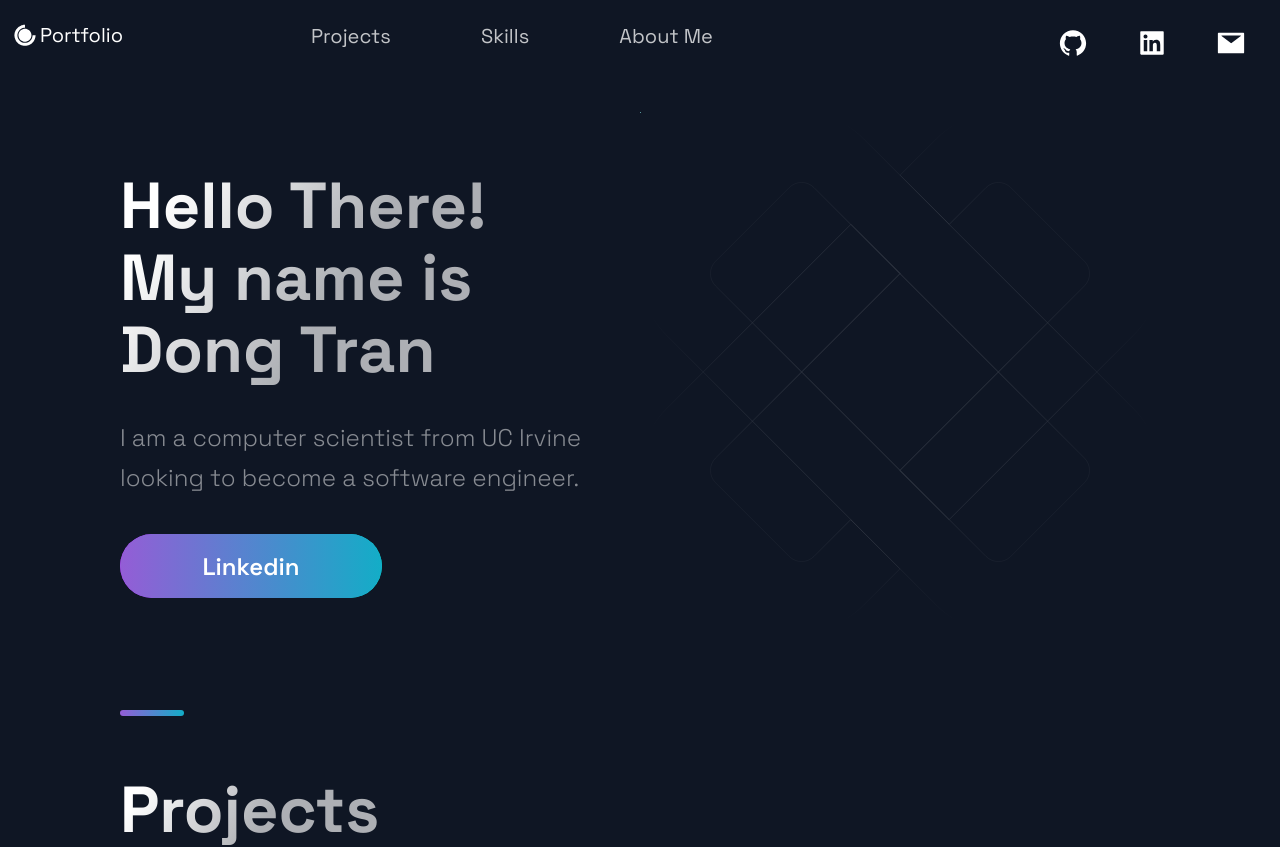
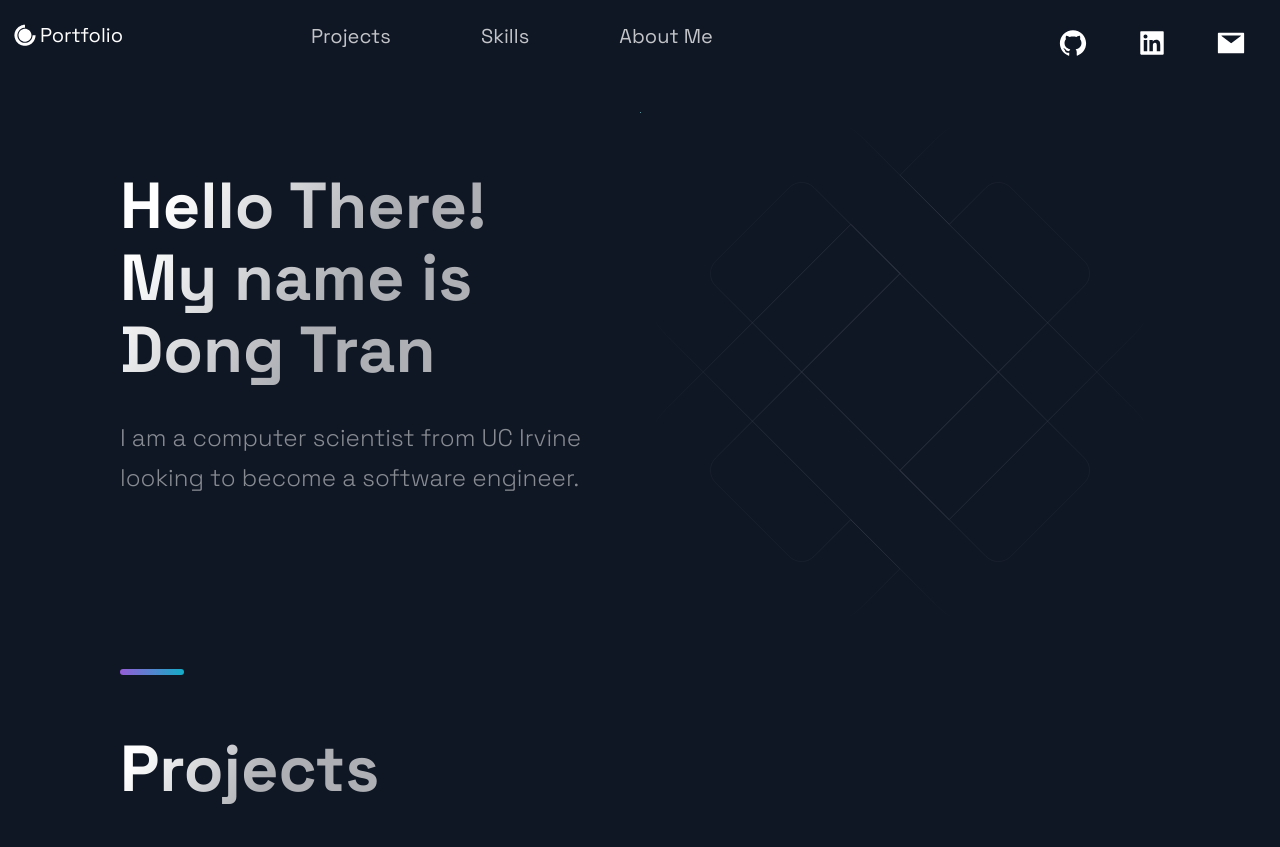
Before and after one commit to ITheDongTran/Personal-Portolio, a Next.js app: page /nextjs-pages/ in a window 1280 px wide. Shown: the top 847 px of the page. Built offline with nearby package versions, Linux system fonts and the light colour scheme.

Commit message:
delete button and fixed header links

```diff
--- a/src/components/Header/Header.js
+++ b/src/components/Header/Header.js
@@ -14,17 +14,17 @@ const Header = () =>  (
     </Div1>
     <Div2>
       <li>
-        <Link href="#projects">
+        <Link href="/projects">
           <NavLink>Projects</NavLink>
         </Link>
       </li>
       <li>
-        <Link href="#skills">
+        <Link href="/skills">
           <NavLink>Skills</NavLink>
         </Link>
       </li>
       <li>
-        <Link href="#about">
+        <Link href="/about">
           <NavLink>About Me</NavLink>
         </Link>
       </li>
--- a/src/components/Hero/Hero.js
+++ b/src/components/Hero/Hero.js
@@ -21,9 +21,6 @@ const Hero = (props) => (
       <SectionText>
         I am a computer scientist from UC Irvine looking to become a software engineer.
       </SectionText>
-      <Button onClick={() => openInNewTab("https://www.linkedin.com/in/dongtran/")}>
-        Linkedin
-      </Button>
     </LeftSection>
   </Section>
 );
```
Also changed, not shown: 1 other file (tests, documents, lock files or other folders).
